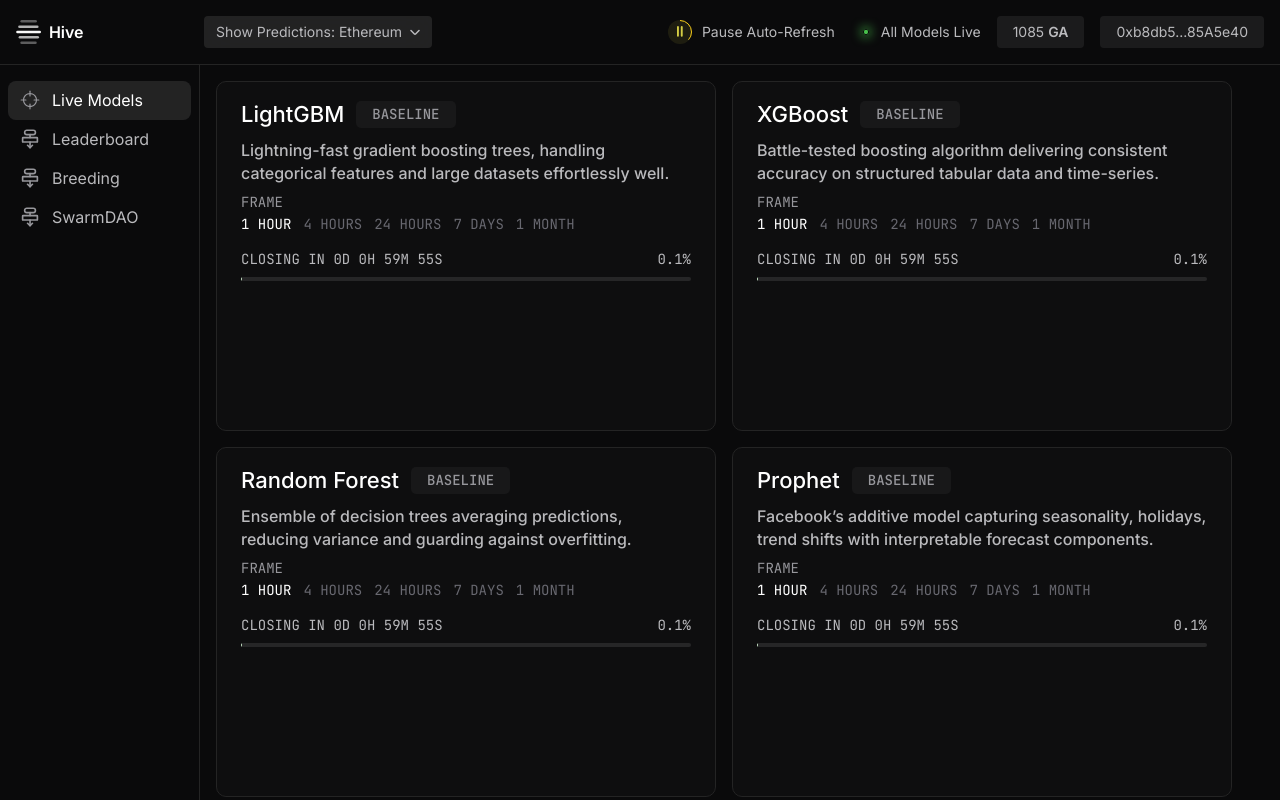
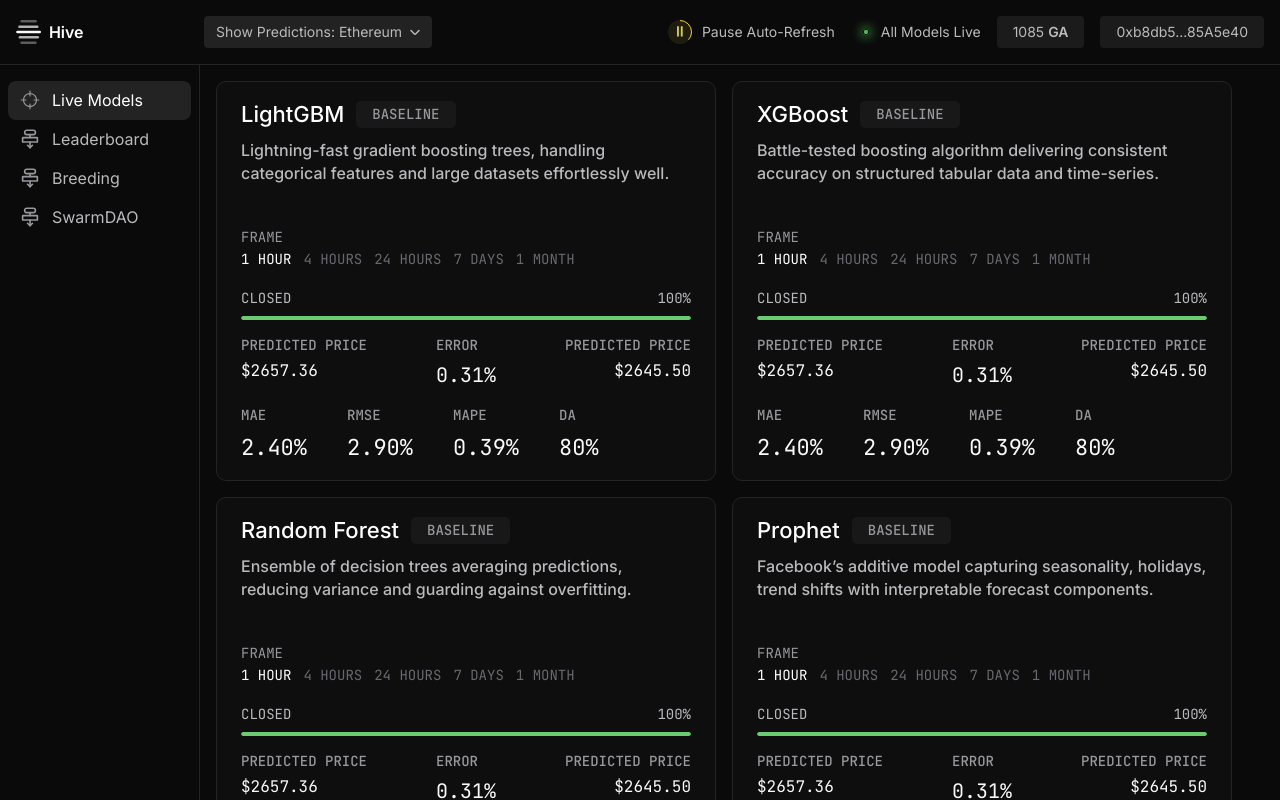
Before and after one commit to GeneAlphaAI/genealpha-dapp, a React (Vite) app: page / in a window 1280 px wide. Built offline with nearby package versions, Linux system fonts and the light colour scheme.

Commit message:
Add's model card progress and other styling

```diff
--- a/src/components/dashboard/FrameProgress.jsx
+++ b/src/components/dashboard/FrameProgress.jsx
@@ -17,10 +17,14 @@ const FrameProgress = ({ progress, timeLeft }) => {
     <div className="space-y-2">
       <div className="flex justify-between text-xs uppercase text-dull-white">
         <span className="text-xs font-jetbrains-mono font-regular">
-          Closing in {formatCountdown(timeLeft)}
+          {timeLeft == 0 ? (
+            <>Closed</>
+          ) : (
+            <>Closing in {formatCountdown(timeLeft)}</>
+          )}
         </span>
         <span className="text-xs font-jetbrains-mono font-regular">
-          {progress.toFixed(1)}%
+          {progress.toFixed(0)}%
         </span>
       </div>
       <div className="w-full h-1 bg-white/10 overflow-hidden rounded-full">
--- a/src/components/dashboard/ModelCard.jsx
+++ b/src/components/dashboard/ModelCard.jsx
@@ -2,6 +2,7 @@
 import React, { useState, useEffect } from "react";
 import FrameSelector from "./FrameSelector";
 import FrameProgress from "./FrameProgress";
+import ModelInfo from "./ModelInfo";
 
 const FRAMES = {
   "1 Hour": 3600 * 1000,
@@ -13,18 +14,28 @@ const FRAMES = {
 
 const ModelCard = ({ title, description, badge }) => {
   const [frame, setFrame] = useState("1 Hour");
-  const [startTime, setStartTime] = useState(Date.now());
+  const [startTime, setStartTime] = useState(
+    () => Date.now() - (3600 * 1000 - 5000)
+  );
   const [progress, setProgress] = useState(0);
   const [timeLeft, setTimeLeft] = useState(FRAMES[frame]);
 
   useEffect(() => {
+    const total = FRAMES[frame];
+
     const interval = setInterval(() => {
       const now = Date.now();
       const elapsed = now - startTime;
-      const total = FRAMES[frame];
-      const pct = Math.min(100, (elapsed / total) * 100);
-      setProgress(pct);
-      setTimeLeft(total - elapsed);
+      const remaining = total - elapsed;
+
+      if (remaining <= 0) {
+        setProgress(100);
+        setTimeLeft(0);
+        clearInterval(interval); // stop the timer
+      } else {
+        setProgress((elapsed / total) * 100);
+        setTimeLeft(remaining);
+      }
     }, 1000);
 
     return () => clearInterval(interval);
@@ -36,7 +47,7 @@ const ModelCard = ({ title, description, badge }) => {
   };
 
   return (
-    <div className="bg-white/2 border-1 space-y-3 border-stroke-gray xl:max-w-[500px] 2xl:min-w-[450px] 2xl:max-w-[450px] w-full min-h-[350px] max-h-[400px] h-full rounded-[10px] px-6 py-4 flex flex-col">
+    <div className="bg-white/2 border-1 space-y-3 border-stroke-gray xl:max-w-[500px] 2xl:min-w-[450px] 2xl:max-w-[450px] w-full h-[400px] rounded-[10px] px-6 py-4 flex flex-col justify-between">
       <div className="space-y-2">
         <div className="flex items-center gap-3">
           <h2 className="text-md font-medium">{title}</h2>
@@ -45,15 +56,36 @@ const ModelCard = ({ title, description, badge }) => {
           </div>
         </div>
         <p className="text-dull-white text-sm font-medium">{description}</p>
-
+      </div>
+      <div className="space-y-4 w-full">
         <FrameSelector
           frames={FRAMES}
           selectedFrame={frame}
           onChange={handleFrameChange}
         />
+
+        <FrameProgress progress={progress} timeLeft={timeLeft} />
+        <div className="flex justify-between">
+          {" "}
+          <ModelInfo title={"Predicted Price"} value={`$2657.36`} />
+          <ModelInfo
+            title={"Error"}
+            value={`0.31%`}
+            valueClassName="text-[20px]"
+          />
+          <ModelInfo
+            title={"Predicted Price"}
+            value={`$2645.50`}
+            infoClassName="items-end"
+          />
+        </div>
+        <div className="flex gap-10">
+          <ModelInfo title={"MAE"} value={`2.40%`} valueClassName="text-md" />
+          <ModelInfo title={"RMSE"} value={`2.90%`} valueClassName="text-md" />
+          <ModelInfo title={"MAPE"} value={`0.39%`} valueClassName="text-md" />
+          <ModelInfo title={"DA"} value={`80%`} valueClassName="text-md" />
+        </div>
       </div>
-
-      <FrameProgress progress={progress} timeLeft={timeLeft} />
     </div>
   );
 };
--- /dev/null
+++ b/src/components/dashboard/ModelInfo.jsx
@@ -0,0 +1,25 @@
+import React from "react";
+
+const ModelInfo = ({
+  title,
+  value,
+  valueClassName = "text-sm",
+  infoClassName = "items-start",
+}) => {
+  return (
+    <div className={`flex flex-col h-full gap-[6px] ${infoClassName}`}>
+      <h4
+        className={`text-xs font-jetbrains-mono font-medium text-inactive-text uppercase`}
+      >
+        {title}
+      </h4>
+      <p
+        className={`${valueClassName} font-jetbrains-mono text-grayish-white font-regular`}
+      >
+        {value}
+      </p>
+    </div>
+  );
+};
+
+export default ModelInfo;
--- a/src/styles/index.css
+++ b/src/styles/index.css
@@ -24,6 +24,7 @@ body {
   --color-dull-white: #bababd;
   --color-yellow: #d4cd44;
   --color-dull-gray: #686870;
+  --color-grayish-white: #f9f9f9;
 }
 
 /* styles.css or a module file */
```
